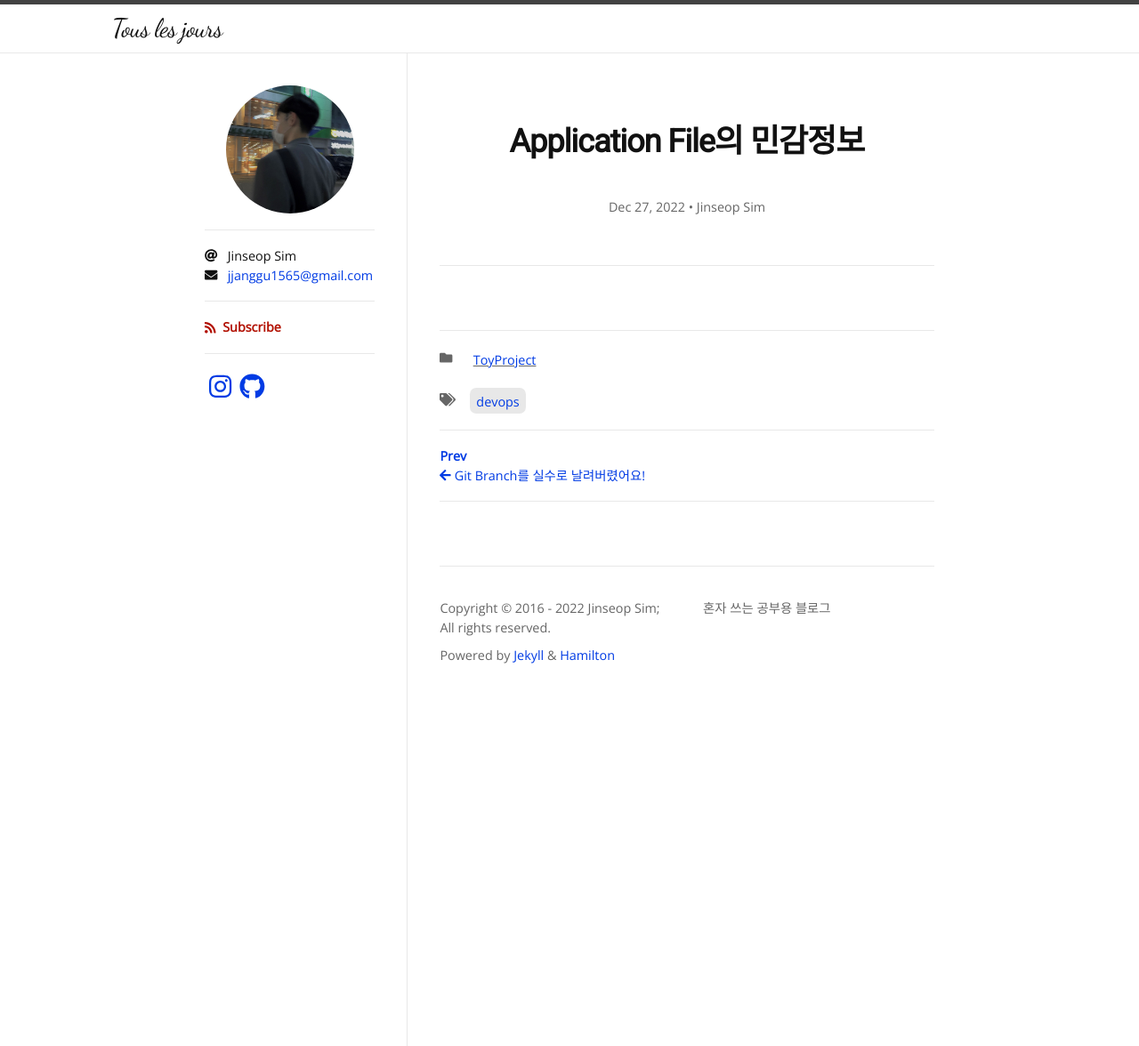
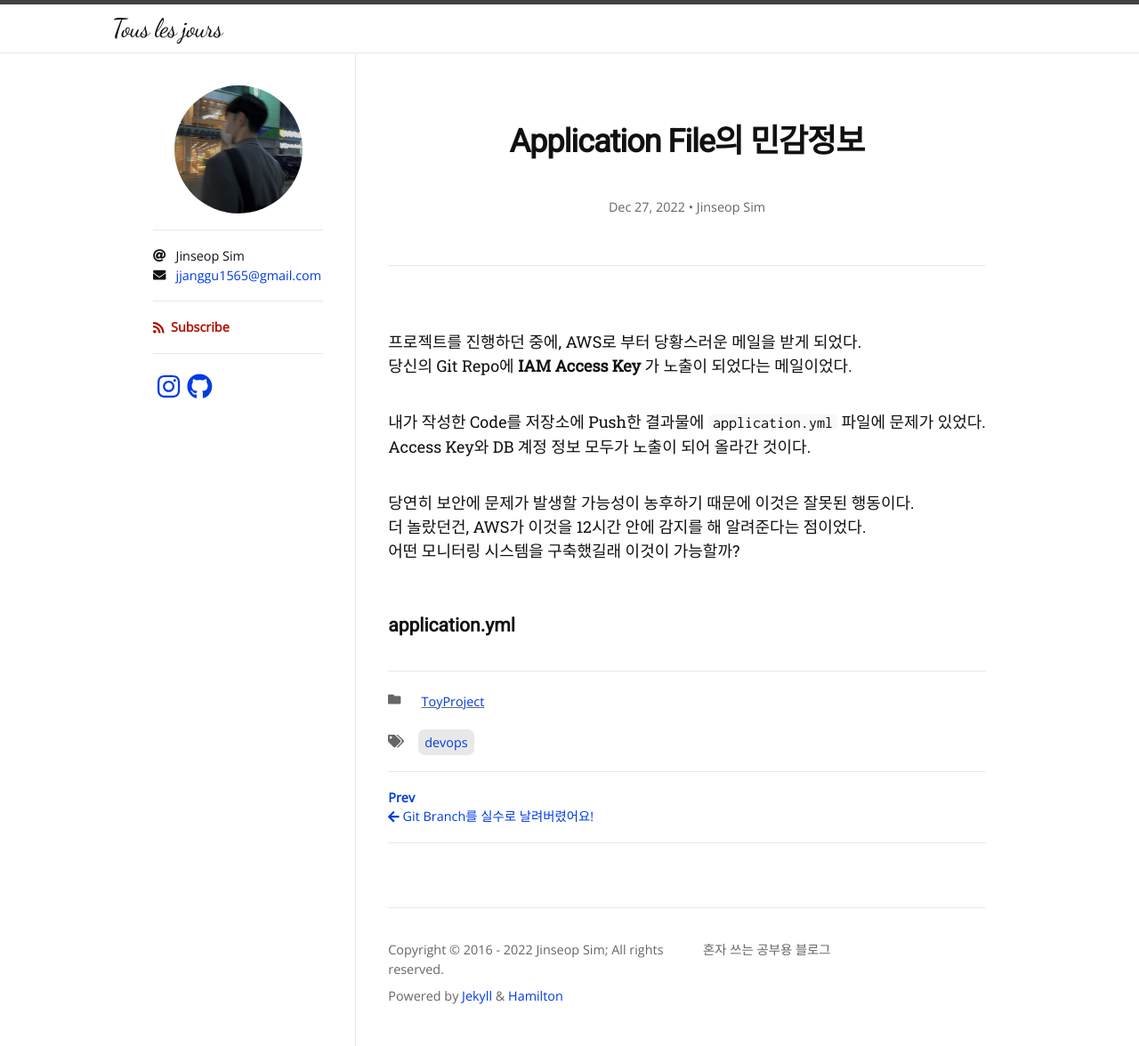
Before and after one commit to Jinseop-Sim/Jinseop-Sim.github.io, a Jekyll site: the page built from _posts/2022-12-27-properties.md, in a window 1280 px wide. Shown: the whole page at 89% size. Built offline with Jekyll 4.4.1, drawn with Linux system fonts in a browser that asks for light colours; nearby versions of some CDN libraries; some web fonts are replaced.

Commit message:
글 내용 추가

````diff
--- a/_posts/2022-12-27-properties.md
+++ b/_posts/2022-12-27-properties.md
@@ -6,3 +6,14 @@
 author:
   - Jinseop Sim
 ---
+프로젝트를 진행하던 중에, AWS로 부터 당황스러운 메일을 받게 되었다.
+당신의 Git Repo에 __IAM Access Key__ 가 노출이 되었다는 메일이었다.
+
+내가 작성한 Code를 저장소에 Push한 결과물에 ```application.yml``` 파일에 문제가 있었다.
+Access Key와 DB 계정 정보 모두가 노출이 되어 올라간 것이다.
+
+당연히 보안에 문제가 발생할 가능성이 농후하기 때문에 이것은 잘못된 행동이다.
+더 놀랐던건, AWS가 이것을 12시간 안에 감지를 해 알려준다는 점이었다.
+어떤 모니터링 시스템을 구축했길래 이것이 가능할까?
+
+### application.yml
````
